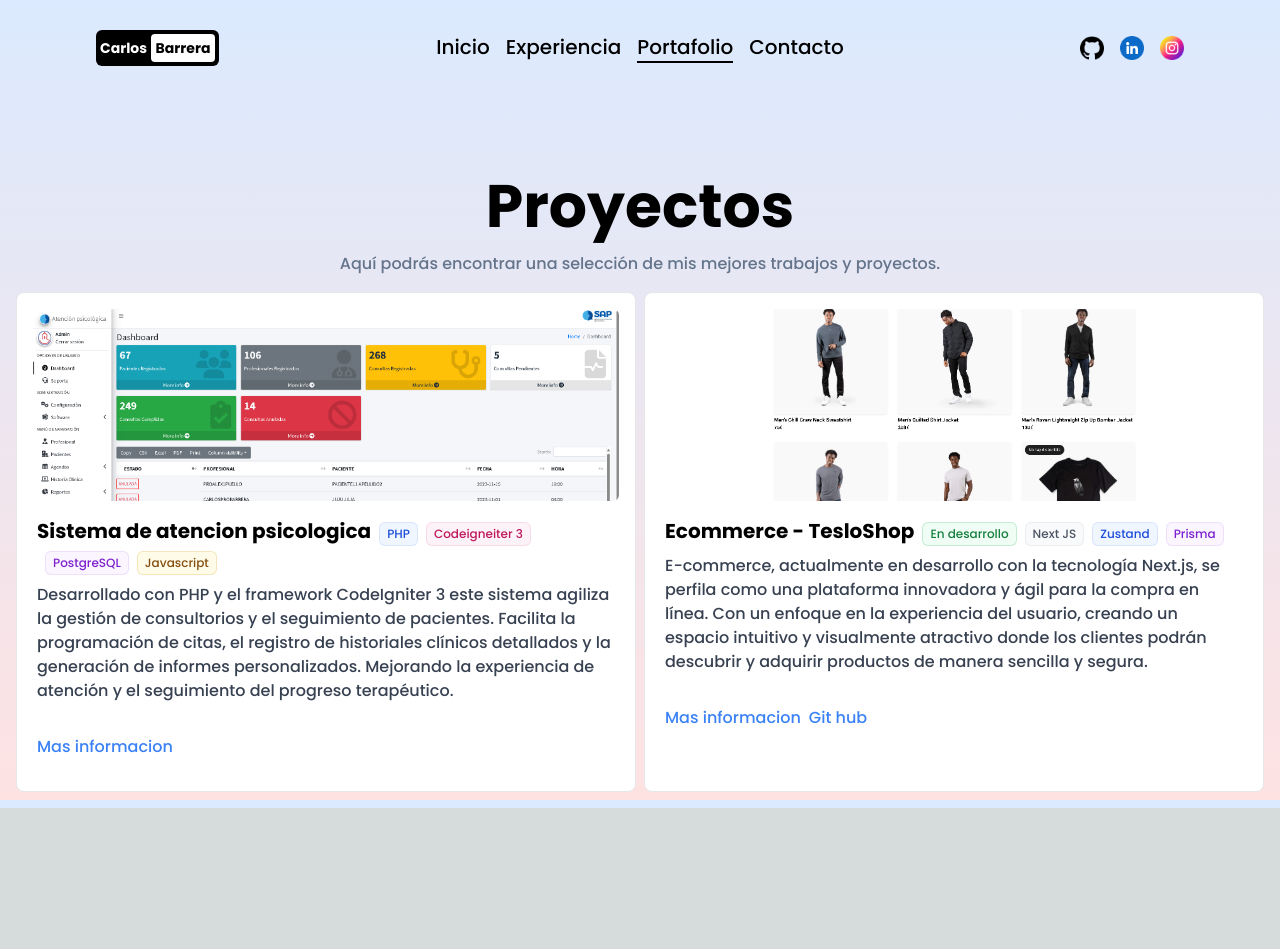
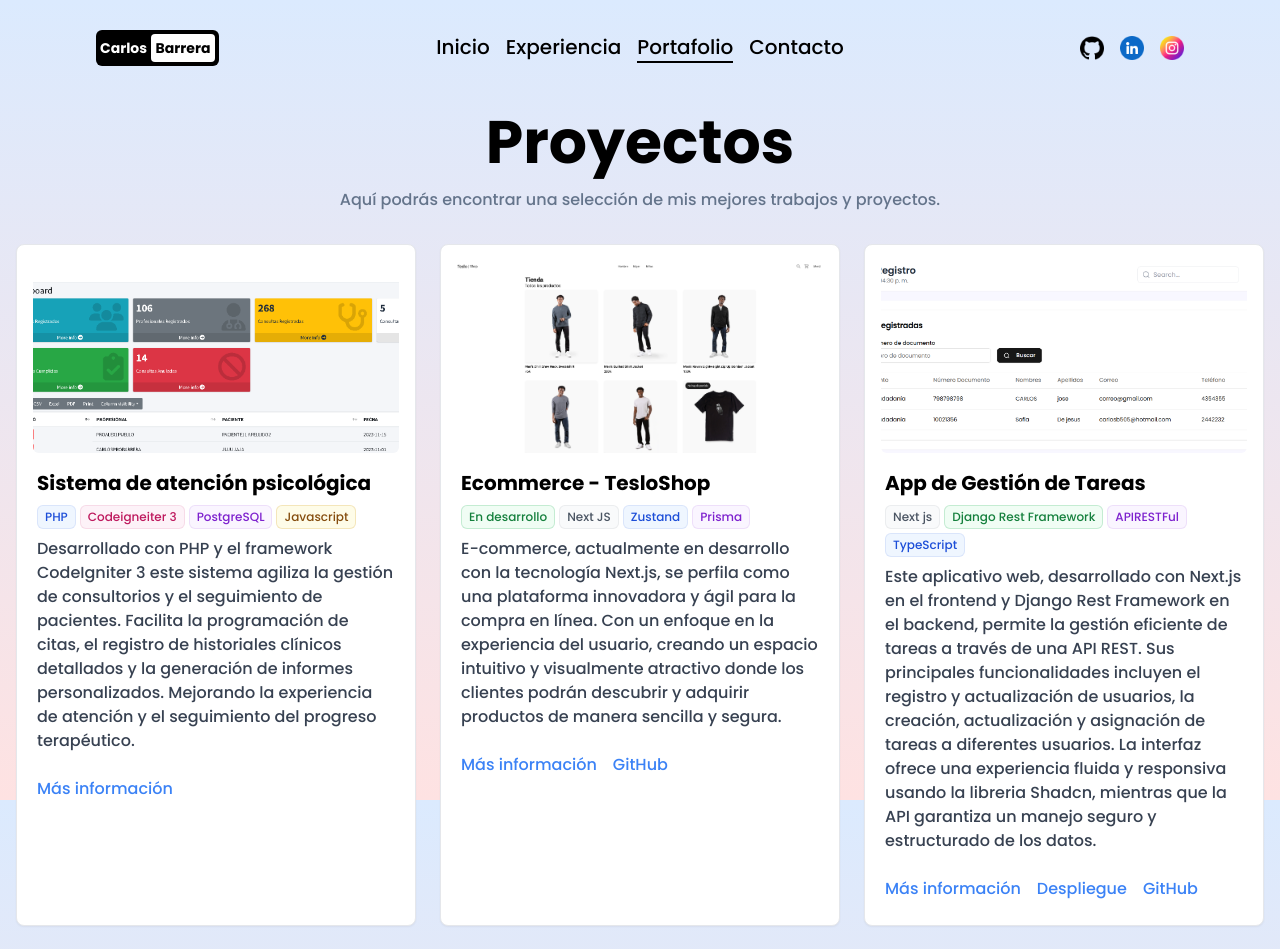
Before and after one commit to carlosbarreraacuna/PortafolioNext, a Next.js app: page /portafolio in a window 1280 px wide. Shown: the top 949 px of the page. Before the commit the page ends 808 px from the top, so only its background shows below. Built offline with nearby package versions, Linux system fonts and the light colour scheme.

Commit message:
actualizacion de proyectos

```diff
--- a/src/app/portafolio/page.jsx
+++ b/src/app/portafolio/page.jsx
@@ -1,72 +1,227 @@
-const portafolio = () => {
+"use client"
+
+import { useRef } from "react"
+import { motion } from "framer-motion"
+
+const Portfolio = () => {
+  const containerRef = useRef(null)
+
+  const container = {
+    hidden: { opacity: 0 },
+    show: {
+      opacity: 1,
+      transition: {
+        staggerChildren: 0.1,
+        delayChildren: 0.3,
+      },
+    },
+  }
+
+  const item = {
+    hidden: { y: 20, opacity: 0 },
+    show: {
+      y: 0,
+      opacity: 1,
+      transition: {
+        duration: 0.5,
+      },
+    },
+  }
+
+  const projects = [
+    {
+      id: 1,
+      title: "Sistema de atención psicológica",
+      image: "/sap.png",
+      description:
+        "Desarrollado con PHP y el framework CodeIgniter 3 este sistema agiliza la gestión de consultorios y el seguimiento de pacientes. Facilita la programación de citas, el registro de historiales clínicos detallados y la generación de informes personalizados. Mejorando la experiencia de atención y el seguimiento del progreso terapéutico.",
+      tags: [
+        { name: "PHP", color: "blue" },
+        { name: "Codeigneiter 3", color: "pink" },
+        { name: "PostgreSQL", color: "purple" },
+        { name: "Javascript", color: "yellow" },
+      ],
+      links: [{ name: "Más información", url: "/contacto" }],
+    },
+    {
+      id: 2,
+      title: "Ecommerce - TesloShop",
+      image: "/image.png",
+      description:
+        "E-commerce, actualmente en desarrollo con la tecnología Next.js, se perfila como una plataforma innovadora y ágil para la compra en línea. Con un enfoque en la experiencia del usuario, creando un espacio intuitivo y visualmente atractivo donde los clientes podrán descubrir y adquirir productos de manera sencilla y segura.",
+      tags: [
+        { name: "En desarrollo", color: "green" },
+        { name: "Next JS", color: "gray" },
+        { name: "Zustand", color: "blue" },
+        { name: "Prisma", color: "purple" },
+      ],
+      links: [
+        { name: "Más información", url: "/contacto" },
+        { name: "GitHub", url: "https://github.com/carlosbarreraacuna/Ecommerce" },
+      ],
+    },
+    {
+      id: 3,
+      title: "App de Gestión de Tareas",
+      image: "/Gestion.png",
+      description:
+        "Este aplicativo web, desarrollado con Next.js en el frontend y Django Rest Framework en el backend, permite la gestión eficiente de tareas a través de una API REST. Sus principales funcionalidades incluyen el registro y actualización de usuarios, la creación, actualización y asignación de tareas a diferentes usuarios. La interfaz ofrece una experiencia fluida y responsiva usando la libreria Shadcn, mientras que la API garantiza un manejo seguro y estructurado de los datos.",
+      tags: [
+        { name: "Next js", color: "gray" },
+        { name: "Django Rest Framework", color: "green" },
+        { name: "APIRESTFul", color: "purple" },
+        { name: "TypeScript", color: "blue" },
+      ],
+      links: [
+        { name: "Más información", url: "/contacto" },
+        { name: "Despliegue", url: "https://users-front-three.vercel.app/" },
+        { name: "GitHub", url: "https://github.com/carlosbarreraacuna" },
+      ],
+    },
+    {
+      id: 4,
+      title: "Dashboard Analítico",
+      image: "/placeholder.svg?height=300&width=400",
+      description:
+        "Panel de control interactivo que visualiza datos empresariales en tiempo real. Desarrollado con Vue.js y D3.js, ofrece gráficos personalizables, filtros avanzados y reportes exportables. Ideal para la toma de decisiones basada en datos con una interfaz intuitiva y responsive.",
+      tags: [
+        { name: "Vue.js", color: "green" },
+        { name: "D3.js", color: "orange" },
+        { name: "Node.js", color: "green" },
+        { name: "MongoDB", color: "green" },
+      ],
+      links: [{ name: "Más información", url: "/contacto" }],
+    },
+    {
+      id: 5,
+      title: "Plataforma Educativa",
+      image: "/placeholder.svg?height=300&width=400",
+      description:
+        "Sistema LMS (Learning Management System) que facilita la creación y gestión de cursos online. Incluye funcionalidades como videoconferencias, evaluaciones automatizadas, foros de discusión y seguimiento del progreso del estudiante. Desarrollado con Django y React.",
+      tags: [
+        { name: "Django", color: "green" },
+        { name: "React", color: "blue" },
+        { name: "PostgreSQL", color: "purple" },
+        { name: "AWS", color: "orange" },
+      ],
+      links: [
+        { name: "Más información", url: "/contacto" },
+        { name: "Demo", url: "#" },
+      ],
+    },
+    {
+      id: 6,
+      title: "API RESTful de Microservicios",
+      image: "/placeholder.svg?height=300&width=400",
+      description:
+        "Arquitectura de microservicios implementada con Spring Boot que proporciona endpoints RESTful para diversas funcionalidades empresariales. Incluye autenticación JWT, documentación con Swagger, pruebas automatizadas y despliegue en contenedores Docker.",
+      tags: [
+        { name: "Spring Boot", color: "green" },
+        { name: "Docker", color: "blue" },
+        { name: "Kubernetes", color: "blue" },
+        { name: "MySQL", color: "orange" },
+      ],
+      links: [
+        { name: "Más información", url: "/contacto" },
+        { name: "GitHub", url: "#" },
+      ],
+    },
+  ]
+
+  const getTagColorClasses = (color) => {
+    const colorMap = {
+      blue: "bg-blue-50 text-blue-700 ring-blue-700/10",
+      pink: "bg-pink-50 text-pink-700 ring-pink-700/10",
+      purple: "bg-purple-50 text-purple-700 ring-purple-700/10",
+      yellow: "bg-yellow-50 text-yellow-800 ring-yellow-600/20",
+      green: "bg-green-50 text-green-700 ring-green-600/20",
+      gray: "bg-gray-50 text-gray-600 ring-gray-500/10",
+      orange: "bg-orange-50 text-orange-700 ring-orange-600/20",
+    }
+    return colorMap[color] || colorMap.blue
+  }
+
   return (
     <div>
-      <div class="flex items-center justify-center lg:h-full text-black">
-        <div class="container mt-16 mx-auto p-4">
-        <h2 class="font-bold text-center text-6xl  font-display">
-        Proyectos
-      </h2>
-      <p class="text-center mt-4 mb-4 font-medium text-slate-500">Aquí podrás encontrar una selección de mis mejores trabajos y proyectos.</p>
-          <div class="grid grid-cols-1 sm:grid-cols-2 md:grid-cols-2 lg:grid-cols-2 xl:grid-cols-2 gap-2">
+      <div className="flex items-center justify-center lg:h-full text-black">
+        <div className="container mx-auto p-4">
+          <motion.h2
+            className="font-bold text-center text-6xl font-display"
+            initial={{ opacity: 0, y: -20 }}
+            animate={{ opacity: 1, y: 0 }}
+            transition={{ duration: 0.5 }}
+          >
+            Proyectos
+          </motion.h2>
+          <motion.p
+            className="text-center mt-4 mb-8 font-medium text-slate-500 max-w-2xl mx-auto"
+            initial={{ opacity: 0 }}
+            animate={{ opacity: 1 }}
+            transition={{ duration: 0.5, delay: 0.2 }}
+          >
+            Aquí podrás encontrar una selección de mis mejores trabajos y proyectos.
+          </motion.p>
 
-            <div class="bg-white rounded-lg border p-4">
-              <img
-                src="/sap.png"
-                alt="sap"
-                class="w-full h-48 rounded-md object-cover"
-              />
-              <div class="px-1 py-4">
-                <div class="font-bold text-xl mb-2">Sistema de atencion psicologica
-                <span class="ml-2 inline-flex items-center rounded-md bg-blue-50 px-2 py-1 text-xs font-medium text-blue-700 ring-1 ring-inset ring-blue-700/10">PHP</span>
-                <span class="ml-2 inline-flex items-center rounded-md bg-pink-50 px-2 py-1 text-xs font-medium text-pink-700 ring-1 ring-inset ring-pink-700/10">Codeigneiter 3</span>
-                <span class="ml-2 inline-flex items-center rounded-md bg-purple-50 px-2 py-1 text-xs font-medium text-purple-700 ring-1 ring-inset ring-purple-700/10">PostgreSQL</span>
-                <span class="ml-2 inline-flex items-center rounded-md bg-yellow-50 px-2 py-1 text-xs font-medium text-yellow-800 ring-1 ring-inset ring-yellow-600/20">Javascript</span>
+          <motion.div
+            ref={containerRef}
+            className="grid grid-cols-1 sm:grid-cols-2 lg:grid-cols-3 gap-6"
+            variants={container}
+            initial="hidden"
+            animate="show"
+          >
+            {projects.map((project) => (
+              <motion.div
+                key={project.id}
+                className="bg-white rounded-lg border p-4 shadow-sm hover:shadow-md transition-shadow"
+                variants={item}
+                whileHover={{
+                  y: -5,
+                  transition: { duration: 0.2 },
+                }}
+              >
+                <motion.img
+                  src={project.image}
+                  alt={project.title}
+                  className="w-full h-48 rounded-md object-cover"
+                  whileHover={{ scale: 1.03 }}
+                  transition={{ duration: 0.2 }}
+                />
+                <div className="px-1 py-4">
+                  <h3 className="font-bold text-xl mb-2">
+                    {project.title}
+                    <div className="flex flex-wrap gap-1 mt-2">
+                      {project.tags.map((tag, index) => (
+                        <span
+                          key={index}
+                          className={`inline-flex items-center rounded-md px-2 py-1 text-xs font-medium ring-1 ring-inset ${getTagColorClasses(tag.color)}`}
+                        >
+                          {tag.name}
+                        </span>
+                      ))}
+                    </div>
+                  </h3>
+                  <p className="text-gray-700 text-base">{project.description}</p>
                 </div>
-                <p class="text-gray-700 text-base">
-                Desarrollado con PHP y el framework CodeIgniter 3 este sistema agiliza la gestión de consultorios y el seguimiento de pacientes. Facilita la programación de citas, el registro de historiales clínicos detallados y la generación de informes personalizados. Mejorando la experiencia de atención y el seguimiento del progreso terapéutico.
-                </p>
-              </div>
-              <div class="px-1 py-4">
-                <a href="/contacto" class="text-blue-500 hover:underline">
-                  Mas informacion
-                </a>
-              </div>
-            </div>
-            <div class="bg-white rounded-lg border p-4">
-              <img
-                src="/image.png"
-                alt="Placeholder Image"
-                class="w-full h-48 rounded-md object-cover"
-              />
-              <div class="px-1 py-4">
-                <div class="font-bold text-xl mb-2">Ecommerce - TesloShop
-                <span class="ml-2 inline-flex items-center rounded-md bg-green-50 px-2 py-1 text-xs font-medium text-green-700 ring-1 ring-inset ring-green-600/20">En desarrollo</span>
-                <span class="ml-2 inline-flex items-center rounded-md bg-gray-50 px-2 py-1 text-xs font-medium text-gray-600 ring-1 ring-inset ring-gray-500/10">Next JS</span>
-                <span class="ml-2 inline-flex items-center rounded-md bg-blue-50 px-2 py-1 text-xs font-medium text-blue-700 ring-1 ring-inset ring-blue-700/10">Zustand</span>
-                <span class="ml-2 inline-flex items-center rounded-md bg-purple-50 px-2 py-1 text-xs font-medium text-purple-700 ring-1 ring-inset ring-purple-700/10">Prisma</span>
-
+                <div className="px-1 py-2 flex gap-4">
+                  {project.links.map((link, index) => (
+                    <motion.a
+                      key={index}
+                      href={link.url}
+                      className="text-blue-500 hover:underline flex items-center"
+                      whileHover={{ scale: 1.05 }}
+                      whileTap={{ scale: 0.95 }}
+                    >
+                      {link.name}
+                    </motion.a>
+                  ))}
                 </div>
-
-                <p class="text-gray-700 text-base">
-                E-commerce, actualmente en desarrollo con la tecnología Next.js, se perfila como una plataforma innovadora y ágil para la compra en línea. Con un enfoque en la experiencia del usuario, creando un espacio intuitivo y visualmente atractivo donde los clientes podrán descubrir y adquirir productos de manera sencilla y segura.
-                </p>
-              </div>
-              <div class="px-1 py-4">
-                <a href="/contacto" class="text-blue-500 hover:underline mr-2">
-                  Mas informacion
-                </a>
-                <a href="https://github.com/carlosbarreraacuna/Ecommerce" class="text-blue-500 hover:underline">
-                  Git hub
-                </a>
-
-
-              </div>
-            </div>
-          </div>
+              </motion.div>
+            ))}
+          </motion.div>
         </div>
       </div>
     </div>
-  );
-};
+  )
+}
 
-export default portafolio;
+export default Portfolio
```
Also changed, not shown: public/Gestion.png (added).
